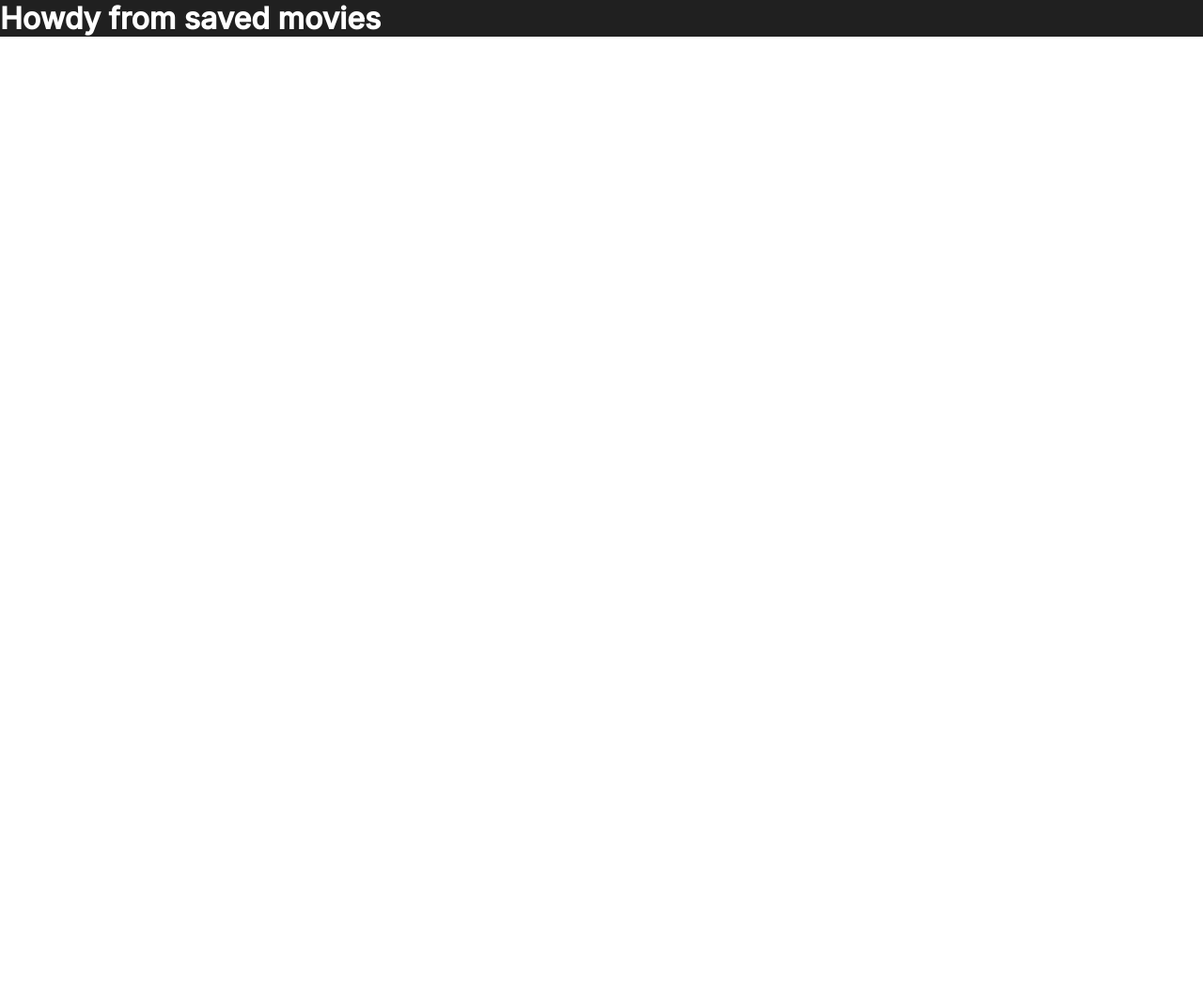
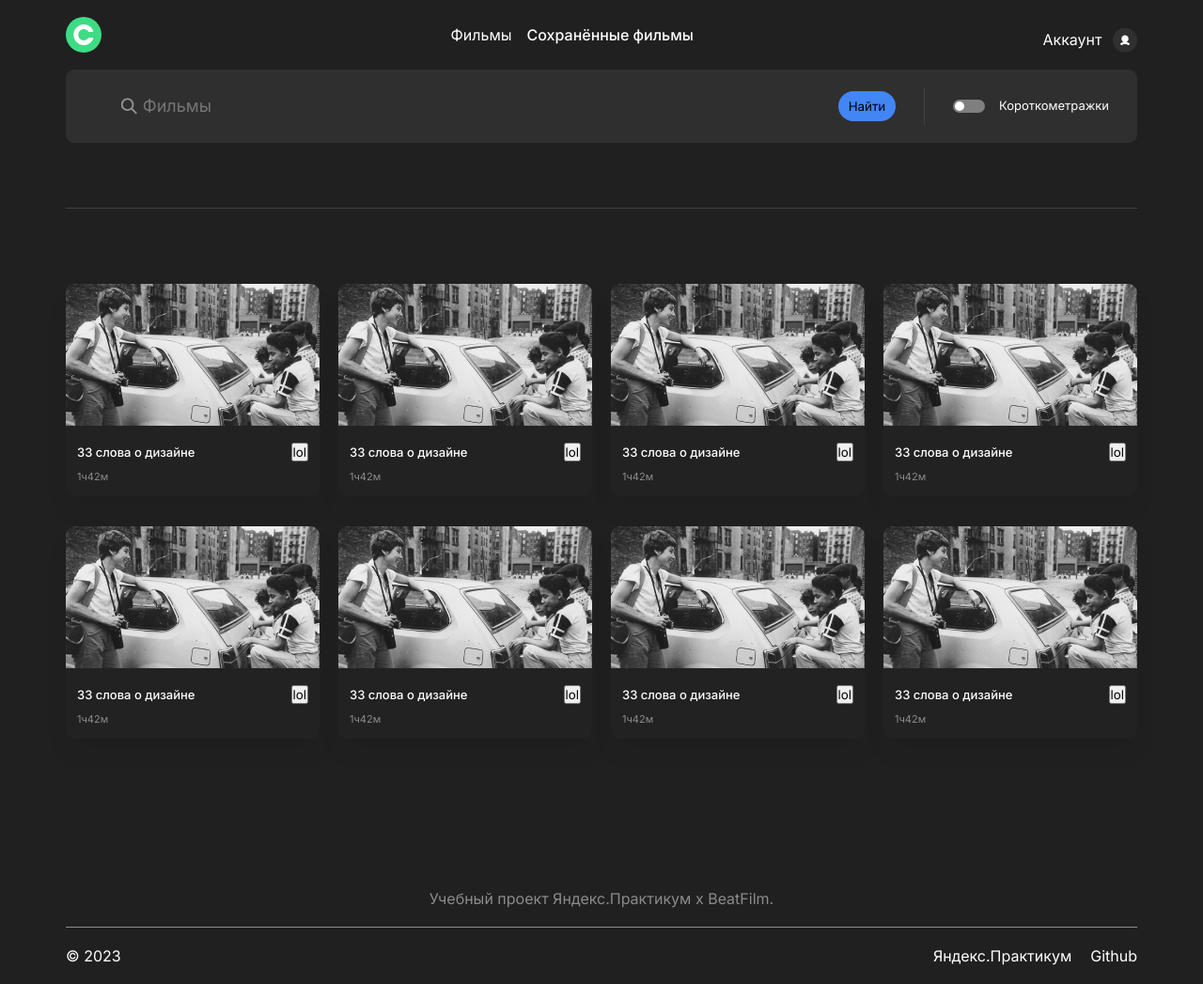
Before and after one commit to vladimir-andrushchenko2/movies-explorer-frontend, a React (Create React App) app: page /saved-movies in a window 1280 px wide. Shown: the whole page at 94% size. Before the commit the page ends 800 px from the top, so only its background shows below. Built offline with nearby package versions, Linux system fonts and the light colour scheme.

Commit message:
moved movies list into a separate component toreuse component in saved movies page

```diff
--- a/src/components/Movies/Movies.tsx
+++ b/src/components/Movies/Movies.tsx
@@ -1,8 +1,8 @@
 import './Movies.css'
 import Footer from '../Common/Footer/Footer'
 import Header from '../Common/Header/Header'
-import MoviesCardList from './MoviesCardList/MoviesCardList'
-import SearchForm from './SearchForm/SearchForm'
+import MoviesCardList from '../MoviesList/MoviesCardList/MoviesCardList'
+import SearchForm from '../Common/SearchForm/SearchForm'
 
 export default function Movies() {
   return (
--- a/src/components/SavedMovies/SavedMovies.tsx
+++ b/src/components/SavedMovies/SavedMovies.tsx
@@ -1,5 +1,16 @@
-function SavedMovies() {
-  return <h1>Howdy from saved movies</h1>
+import './SavedMovies.css'
+import Footer from '../Common/Footer/Footer'
+import Header from '../Common/Header/Header'
+import MoviesCardList from '../MoviesList/MoviesCardList/MoviesCardList'
+import SearchForm from '../Common/SearchForm/SearchForm'
+
+export default function SavedMovies() {
+  return (
+    <div className="movies-page container">
+      <Header />
+      <SearchForm />
+      <MoviesCardList />
+      <Footer />
+    </div>
+  )
 }
-
-export default SavedMovies
```
Also changed, not shown: src/components/Common/SearchForm/SearchForm.css (renamed from src/components/Movies/SearchForm/SearchForm.css), src/components/Common/SearchForm/SearchForm.tsx (renamed from src/components/Movies/SearchForm/SearchForm.tsx), src/components/Movies/Preloader/Preloader.tsx (deleted), src/components/MoviesList/MoviesCard/MoviesCard.css (renamed from src/components/Movies/MoviesCard/MoviesCard.css), src/components/MoviesList/MoviesCard/MoviesCard.tsx (renamed from src/components/Movies/MoviesCard/MoviesCard.tsx), src/components/MoviesList/MoviesCardList/MoviesCardList.css (renamed from src/components/Movies/MoviesCardList/MoviesCardList.css), src/components/MoviesList/MoviesCardList/MoviesCardList.tsx (renamed from src/components/Movies/MoviesCardList/MoviesCardList.tsx), src/components/SavedMovies/MoviesCard/MoviesCard.tsx (deleted), src/components/SavedMovies/MoviesCardList/MoviesCardList.tsx (deleted), src/components/SavedMovies/SavedMovies.css (added).
